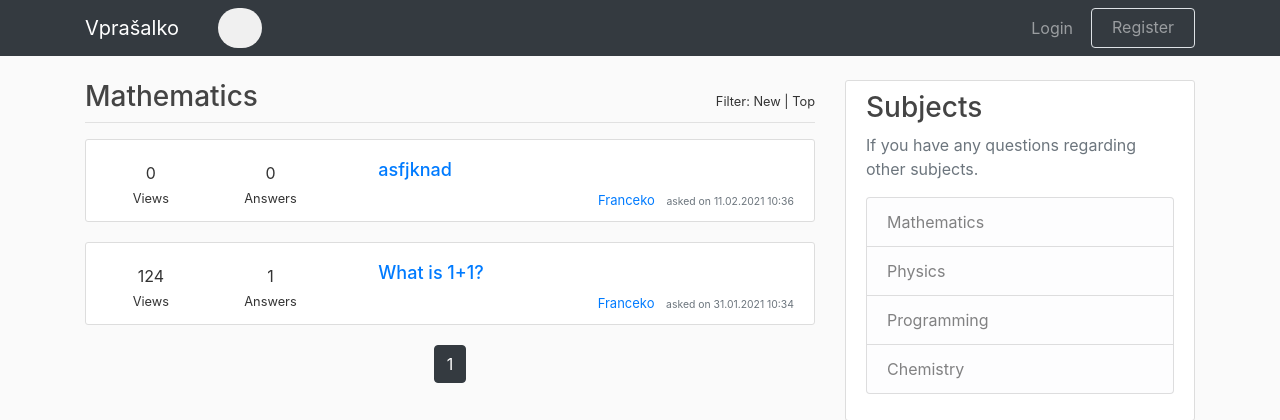
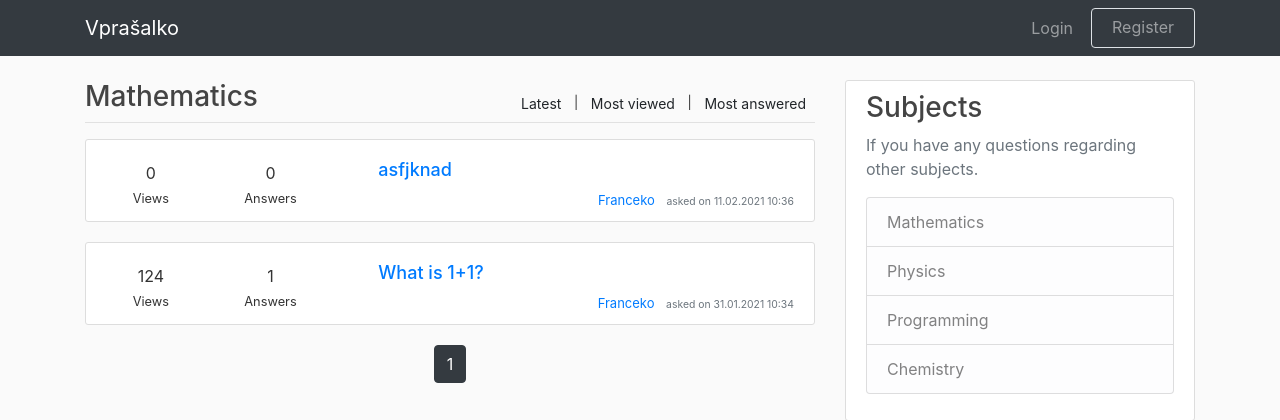
Before and after one commit to UrbanPecoler/vprasalko, a Flask app: page / in a window 1280 px wide. Shown: the top 420 px of the page. Run offline with Flask 2, Linux system fonts and the light colour scheme; data comes from the database, SQL or seed files in the repository; both versions use the stored data as it was after the commit.

Commit message:
Dodal možnost filtriranja vprašanj

```diff
--- a/application/routes.py
+++ b/application/routes.py
@@ -10,6 +10,18 @@ from flask_login import login_user, current_user, logout_user, login_required
 def home():
     page = request.args.get("page", default=1, type=int)
     questions = Question.query.order_by(Question.date_posted.desc()).paginate(page=page, per_page=5)
+    return render_template("home.html", questions=questions)
+
+@app.route("/home/most_viewed")
+def most_viewed():
+    page = request.args.get("page", default=1, type=int)
+    questions = Question.query.order_by(Question.views.desc()).paginate(page=page, per_page=5)
+    return render_template("home.html", questions=questions)
+
+@app.route("/home/most_answered")
+def most_answered():
+    page = request.args.get("page", default=1, type=int)
+    questions = Question.query.order_by(Question.num_answers.desc()).paginate(page=page, per_page=5)
     return render_template("home.html", questions=questions)
 
 @app.route("/login", methods=['GET', 'POST'])
@@ -153,6 +165,7 @@ def delete_answer(question_id, answer_id):
     if answer.author != current_user:
         abort(403)
     db.session.delete(answer)
+    question.num_answers -= 1
     db.session.commit()
     flash('Your answer has been deleted!', 'success')
     return redirect(url_for('question_post', question_id=question_id))
--- a/application/static/style.css
+++ b/application/static/style.css
@@ -153,6 +153,15 @@ h1, h2, h3, h4, h5, h6 {
   font-size: small;
 }
 
+/* Filter By */
+.vertical-line {
+
+}
+
+.btn-custom:hover {
+  background-color: grey;
+}
+
 /* Viewed Question */
 .question-title {
   font-size: xx-large;
@@ -184,3 +193,12 @@ h1, h2, h3, h4, h5, h6 {
   background-color: rgb(161, 161, 161);
   margin-top: 5px;
 }
+
+/* Sidebar */
+.sidebar-link {
+  color: inherit;
+}
+
+.sidebar-link:hover {
+  text-decoration: none;
+}
--- a/application/templates/home.html
+++ b/application/templates/home.html
@@ -3,7 +3,11 @@
     <div class="col-md-8 pd-0 mg-0">
         <div class="forum-title">
             <div class="float-right forum-desc filter">
-                <small>Filter: New | Top</small>
+                <small>
+                    <a class="btn btn-sm btn-custom" href="/"> Latest</a> |
+                    <a class="btn btn-sm btn-custom" href="{{ url_for('most_viewed') }}">Most viewed</a> |
+                    <a class="btn btn-sm btn-custom" href="{{ url_for('most_answered') }}">Most answered</a>
+                </small>
             </div>
             <h3>Mathematics</h3>
         </div>
--- a/application/templates/layout.html
+++ b/application/templates/layout.html
@@ -24,14 +24,6 @@
                     <span class="navbar-toggler-icon"></span>
                 </button>
                 <div class="collapse navbar-collapse" id="navbarCollapse">
-                    <div class="container h-100">
-                        <div class="d-flex justify-content-center h-100">
-                        <div class="searchbar">
-                            <input class="search_input" type="text" name="" placeholder="Search...">
-                            <a href="#" class="search_icon"><i class="fas fa-search"></i></a>
-                        </div>
-                        </div>
-                    </div>
                     <div class="navbar-nav ml-auto">
                         {% if current_user.is_authenticated %}
                             <a class="nav-item nav-link ask" href="{{ url_for('new_question') }}">Ask a Question</a>
--- a/application/templates/sidebar.html
+++ b/application/templates/sidebar.html
@@ -3,7 +3,7 @@
         <h3>Subjects</h3>
         <p class="text-muted"> If you have any questions regarding other subjects.
             <ul class="list-group">
-                <li class="list-group-item list-group-item-light">Mathematics</li>
+                <li class="list-group-item list-group-item-light"><a class="sidebar-link" href="/">Mathematics</a></li>
                 <li class="list-group-item list-group-item-light">Physics</li>
                 <li class="list-group-item list-group-item-light">Programming</li>
                 <li class="list-group-item list-group-item-light">Chemistry</li>
```
Also changed, not shown: application/models.py (+0 -7 lines), application/templates/question.html (+24 -13 lines), application/site.db.
